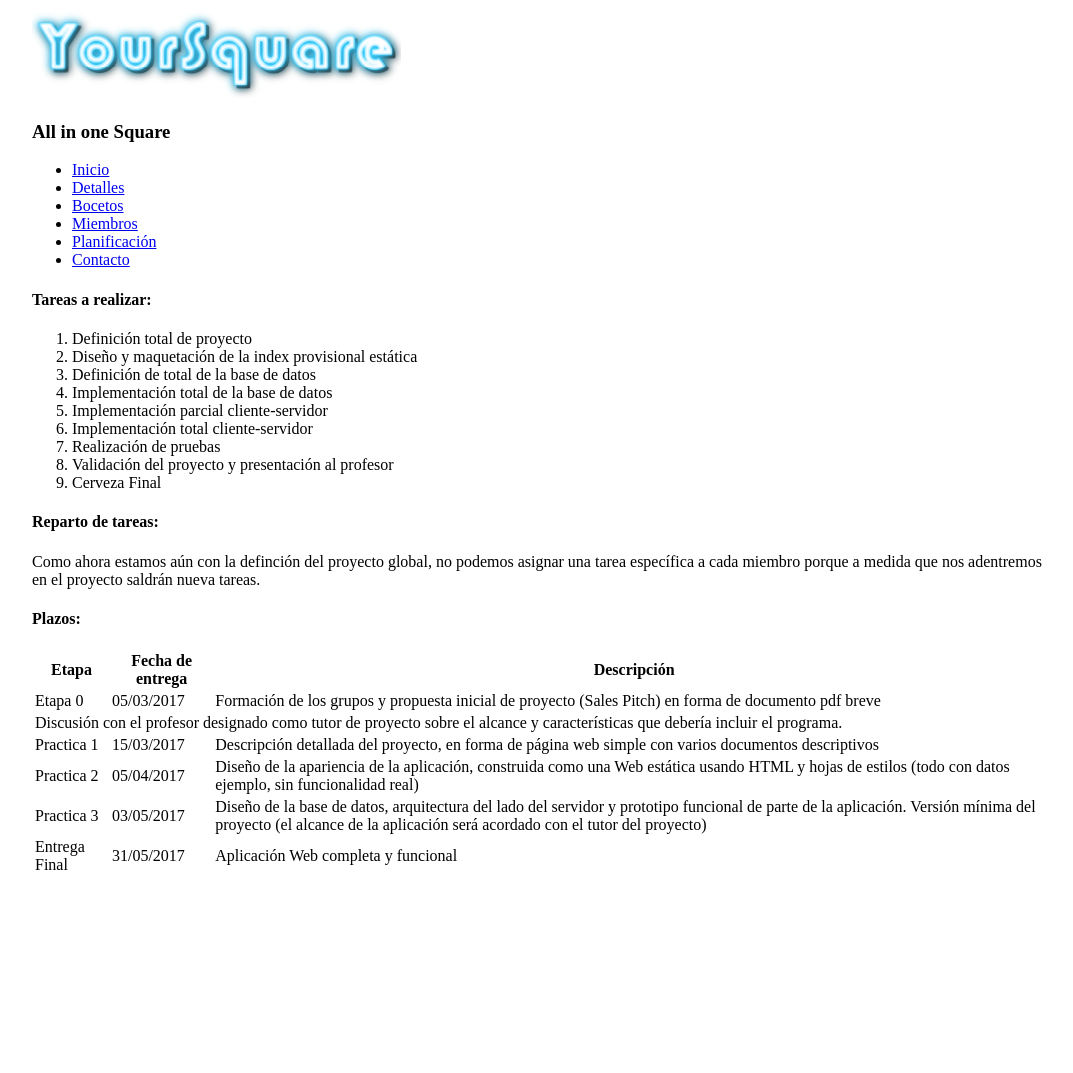
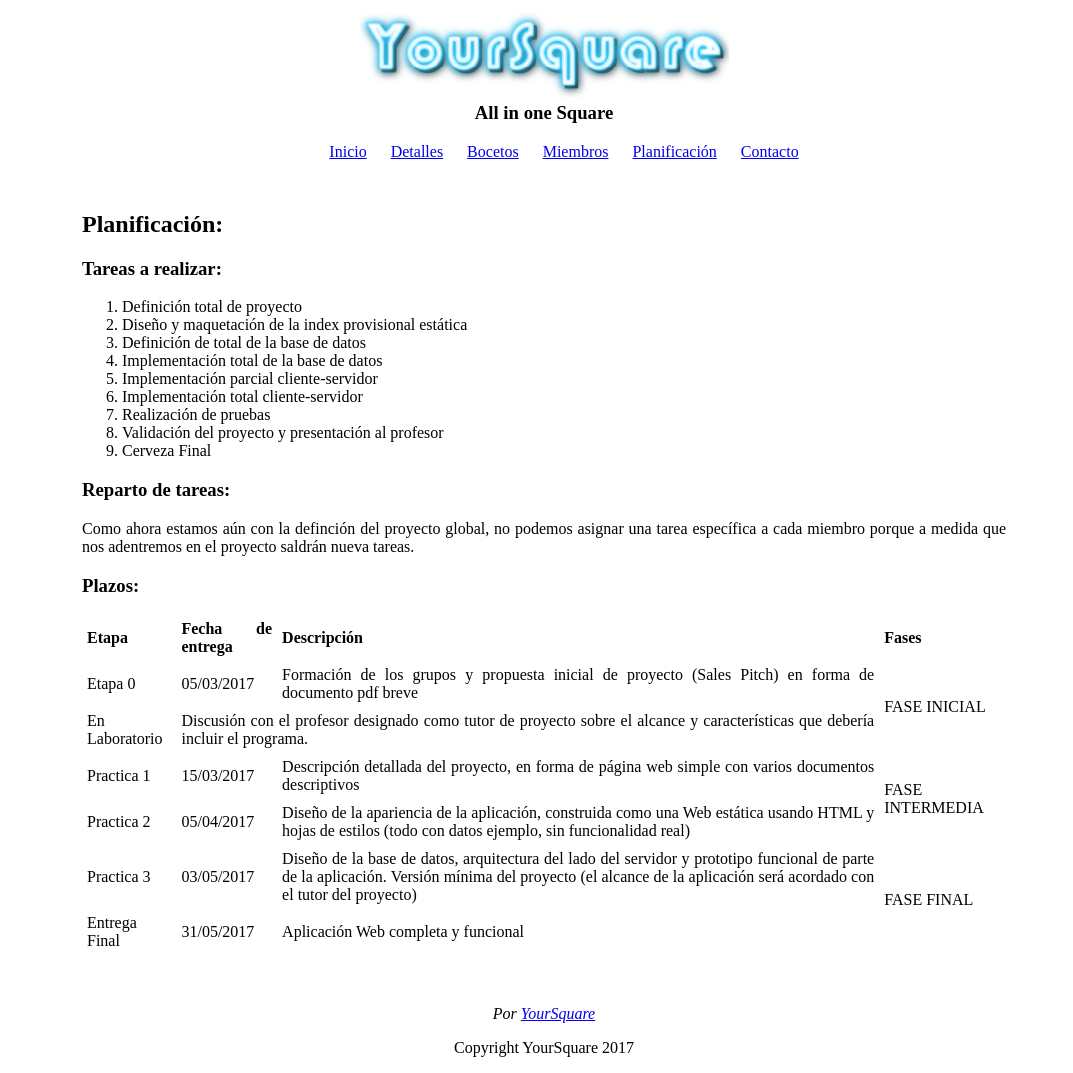
Before and after one commit to oscarval/yoursquare, a PHP site: page /planificacion.html in a window 1280 px wide. Shown: the whole page, without its empty margins (96-1169 px from the left). Before the commit the page ends 870 px from the top, so only its background shows below. Run offline with PHP 8.4, Linux system fonts and the light colour scheme.

Commit message:
formato html para todas las páginas. Algo mas de css Validación HTML ok

```diff
--- a/css/style.css
+++ b/css/style.css
@@ -27,6 +27,26 @@ body{
 #main .intro .miembros{
 	text-align:center;
 }
+/* tabla planificacion */
+table{
+    border-collapse:collapse;
+}
+table td, table th {
+padding:5px;
+}
+/* formulario contacto */
+#contacto .row-label{
+  margin: 10px 0;
+}
+#contacto label{
+  min-width: 120px;
+}
+#contacto input, #contacto textarea{
+  display:block;
+}
+#contacto .motivos input{
+  display:inline;
+}
 
 /* FOOTER */
 #footer{
--- a/planificacion.html
+++ b/planificacion.html
@@ -5,20 +5,24 @@
       YourSquare
     </title>
     <meta charset="UTF-8">
+    <!-- Link CSS -->
     <link href="css/style.css" rel="stylesheet" type="text/css" />
   </head>
   <body>
-    <header>
-      <div class="header">
+    <!-- Cabecera  -->
+    <header id="header">
+      <!-- Logo  -->
+      <div class="logo">
         <img src="img/logo.png" alt="YourSquare" title="YourSquare"/>
         <h3 class="slogan">All in one Square</h3>
       </div>
-      <div class="menu">
+      <!-- Main Menu  -->
+      <div class="main-menu">
         <nav>
           <ul>
             <li><a href="index.html">Inicio</a></li>
             <li><a href="detalles.html">Detalles</a></li>
-            <li><a href="Bocetos.html">Bocetos</a></li>
+            <li><a href="bocetos.html">Bocetos</a></li>
             <li><a href="miembros.html">Miembros</a></li>
             <li><a href="planificacion.html">Planificación</a></li>
             <li><a href="contacto.html">Contacto</a></li>
@@ -26,10 +30,15 @@
         </nav>
       </div>
     </header>
-    <main>
-      <section>
-          <h4>Tareas a realizar:</h4>
-          <p>
+    <!-- Fin Cabecera -->
+    <!-- Main Content -->
+    <main id="main">
+      <section class="intro">
+        <h1>Planificación:</h1>
+        <article>
+          <header>
+            <h3>Tareas a realizar:</h3>
+          </header>
           <ol>
             <li>Definición total de proyecto</li>
             <li>Diseño y maquetación de la index provisional estática</li>
@@ -41,29 +50,40 @@
             <li>Validación del proyecto y presentación al profesor</li>
             <li>Cerveza Final</li>
           </ol>
-          </p>
-          <h4>Reparto de tareas:</h4>
+        </article>
+        <article>
+          <header>
+            <h3>Reparto de tareas:</h3>
             <p>Como ahora estamos aún con la definción del proyecto global, no podemos asignar una tarea específica a cada miembro porque a medida que nos adentremos en el proyecto saldrán nueva tareas.</p>
-          <h4>Plazos:</h4>
-          <table class="plazos" >
+          </header>
+        </article>
+        <article>
+          <header>
+            <h3>Plazos:</h3>
+          </header>
+          <table class="plazos">
             <tbody>
               <tr>
                 <th>Etapa</th>
                 <th>Fecha de entrega</th>
                 <th>Descripción</th>
+                <th>Fases</th>
               </tr>
               <tr>
                 <td>Etapa 0</td>
                 <td>05/03/2017</td>
                 <td>Formación de los grupos y propuesta inicial de proyecto (Sales Pitch) en forma de documento pdf breve</td>
+                <td rowspan="2">FASE INICIAL</td>
               </tr>
               <tr>
-                <td colspan="3">Discusión con el profesor designado como tutor de proyecto sobre el alcance y características que debería incluir el programa.</td>
+                <td>En Laboratorio</td>
+                <td colspan="2">Discusión con el profesor designado como tutor de proyecto sobre el alcance y características que debería incluir el programa.</td>
               </tr>
               <tr>
                 <td>Practica 1</td>
                 <td>15/03/2017</td>
                 <td>Descripción detallada del proyecto, en forma de página web simple con varios documentos descriptivos</td>
+                <td rowspan="2">FASE INTERMEDIA</td>
               </tr>
               <tr>
                 <td>Practica 2</td>
@@ -74,6 +94,7 @@
                 <td>Practica 3</td>
                 <td>03/05/2017</td>
                 <td>Diseño de la base de datos, arquitectura del lado del servidor y prototipo funcional de parte de la aplicación. Versión mínima del proyecto (el alcance de la aplicación será acordado con el tutor del proyecto)</td>
+                <td rowspan="2">FASE FINAL</td>
               </tr>
               <tr>
                 <td>Entrega Final</td>
@@ -82,7 +103,17 @@
               </tr>
             </tbody>
           </table>
+        </article>
       </section>
     </main>
+    <!-- Fin Main Content -->
+    <!-- Footer -->
+    <footer id="footer">
+      <address>
+        Por <a href="mailto:info@yoursquare.com">YourSquare</a>
+      </address>
+      <p>Copyright YourSquare 2017</p>
+    </footer>
+    <!-- Fin Footer -->
   </body>
 </html>
```
Also changed, not shown: contacto.html (+29 -13 lines), miembros.html (line endings or trailing spaces). Lines whose indentation alone changed are shown as unchanged.
